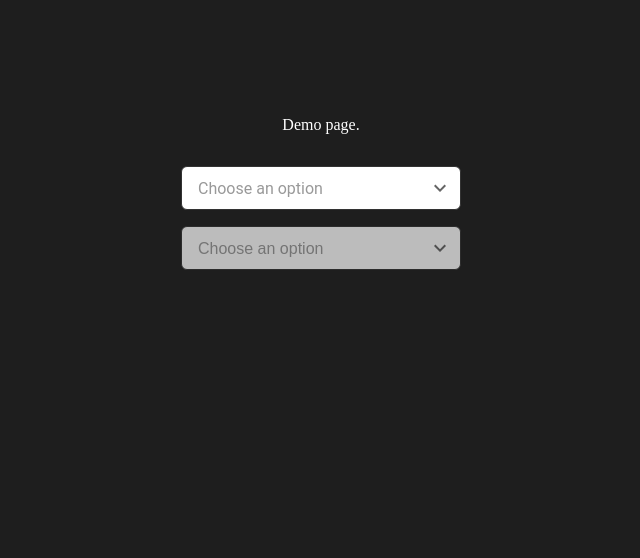
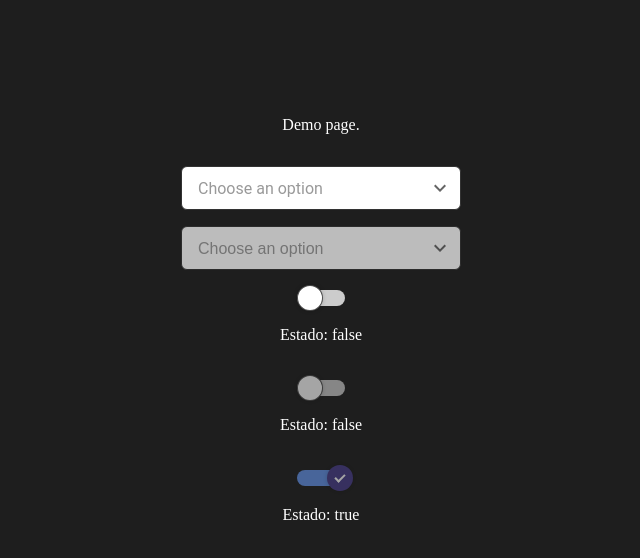
Before and after one commit to yujinishioka/componentes-reutilizaveis-angular, an Angular app: page / in a window 1280 px wide. Shown: the top 558 px of the page, without its empty margins (319-959 px from the left). Built offline with nearby package versions, Linux system fonts and the light colour scheme.

Commit message:
feat: componente switch implementado

```diff
--- a/src/app/pages/demo/demo.component.css
+++ b/src/app/pages/demo/demo.component.css
@@ -9,3 +9,9 @@
   align-items: center;
   justify-items: center;
 }
+
+.switch-container {
+  display: flex;
+  flex-direction: column;
+  align-items: center;
+}
--- a/src/app/pages/demo/demo.component.html
+++ b/src/app/pages/demo/demo.component.html
@@ -13,4 +13,24 @@
     [options]="selectOptions"
     [disabled]="true"
   ></app-custom-select>
+  <div class="switch-container">
+    <app-custom-switch
+      [(modelValue)]="switchState1"
+    ></app-custom-switch>
+    <p>Estado: {{ switchState1 }}</p>
+  </div>
+  <div class="switch-container">
+    <app-custom-switch
+      [(modelValue)]="switchState2"
+      [disabled]="true"
+    ></app-custom-switch>
+    <p>Estado: {{ switchState2 }}</p>
+  </div>
+  <div class="switch-container">
+    <app-custom-switch
+      [(modelValue)]="switchState3"
+      [disabled]="true"
+    ></app-custom-switch>
+    <p>Estado: {{ switchState3 }}</p>
+  </div>
 </div>
--- a/src/app/pages/demo/demo.component.ts
+++ b/src/app/pages/demo/demo.component.ts
@@ -1,11 +1,12 @@
 import { Component } from '@angular/core';
 import { FormsModule } from '@angular/forms';
 import { CustomSelectComponent } from '../../shared/components/custom-select/custom-select.component';
+import { CustomSwitchComponent } from '../../shared/components/custom-switch/custom-switch';
 
 @Component({
   selector: 'app-demo',
   standalone: true,
-  imports: [FormsModule, CustomSelectComponent],
+  imports: [FormsModule, CustomSelectComponent, CustomSwitchComponent],
   templateUrl: './demo.component.html',
   styleUrl: './demo.component.css'
 })
@@ -17,4 +18,8 @@ export class DemoComponent {
     { value: 'css', label: 'CSS' },
     { value: 'js', label: 'JavaScript' }
   ];
+
+  switchState1 = false;
+  switchState2 = false;
+  switchState3 = true;
 }
--- a/src/app/shared/components/custom-select/custom-select.component.css
+++ b/src/app/shared/components/custom-select/custom-select.component.css
@@ -43,7 +43,13 @@ select::after {
   color: var(--color);
 }
 
-select:hover {
+select:not(.disabled):hover {
   cursor: pointer;
   border-color: blue;
 }
+
+select.disabled {
+  background-color: var(--background);
+  color: var(--text-color-empty);
+  cursor: not-allowed;
+}
--- a/src/app/shared/components/custom-switch/custom-switch.css
+++ b/src/app/shared/components/custom-switch/custom-switch.css
@@ -0,0 +1,83 @@
+:host {
+  --color-unchecked: white;
+  --color-checked: #483D8B;
+  --track-unchecked: #ccc;
+  --track-checked: #6495ED;
+  --border-color: rgba(0, 0, 0, 0.7);
+  --border-width-md: 1px;
+  --icon-color: white;
+}
+
+.switch {
+  position: relative;
+  display: inline-block;
+  width: 3rem;
+  height: 1.5rem;
+  cursor: pointer;
+}
+
+.switch input {
+  opacity: 0;
+  width: 0;
+  height: 0;
+}
+
+.slider {
+  position: absolute;
+  top: 50%;
+  left: 0;
+  right: 0;
+  height: 1rem;
+  background-color: var(--track-unchecked);
+  border-radius: 100px;
+  transform: translateY(-50%);
+  transition: 0.4s;
+}
+
+.slider::before {
+  content: '';
+  position: absolute;
+  height: 1.5rem;
+  width: 1.5rem;
+  left: 0;
+  top: 50%;
+  transform: translateY(-50%);
+  background-color: var(--color-unchecked);
+  border: var(--border-width-md) solid var(--border-color);
+  border-radius: 100%;
+  transition: 0.4s;
+  box-shadow: 0 0 4px rgba(0,0,0,0.2);
+}
+
+.slider::after {
+  content: '';
+  position: absolute;
+  width: 4px;
+  height: 8px;
+  border: solid var(--icon-color);
+  border-width: 0 2px 2px 0;
+  transform: rotate(45deg) scale(0);
+  top: 0.1rem;
+  right: 0.1rem;
+  transition: transform 1.2s ease;
+}
+
+input:checked + .slider {
+  background-color: var(--track-checked);
+}
+
+input:checked + .slider::before {
+  transform: translate(30px, -50%);
+  background-color: var(--color-checked);
+  border-color: transparent;
+}
+
+input:checked + .slider::after {
+  transform: rotate(45deg) scale(1);
+}
+
+.switch.disabled {
+  opacity: 0.6;
+  pointer-events: none;
+  cursor: not-allowed;
+}
--- a/src/app/shared/components/custom-switch/custom-switch.html
+++ b/src/app/shared/components/custom-switch/custom-switch.html
@@ -1 +1,9 @@
-<p>custom-switch works!</p>
+<label class="switch" [class.disabled]="disabled">
+  <input
+    type="checkbox"
+    [checked]="modelValue"
+    (change)="toggle()"
+    [disabled]="disabled"
+  />
+  <span class="slider"></span>
+</label>
--- a/src/app/shared/components/custom-switch/custom-switch.ts
+++ b/src/app/shared/components/custom-switch/custom-switch.ts
@@ -1,12 +1,23 @@
-import { Component } from '@angular/core';
+import { CommonModule } from '@angular/common';
+import { Component, EventEmitter, Input, Output } from '@angular/core';
+import { FormsModule } from '@angular/forms';
 
 @Component({
   selector: 'app-custom-switch',
   standalone: true,
-  imports: [],
+  imports: [CommonModule, FormsModule],
   templateUrl: './custom-switch.html',
   styleUrl: './custom-switch.css'
 })
 export class CustomSwitchComponent {
+  @Input() disabled = false;
+  @Input() modelValue = false;
+  @Output() modelValueChange = new EventEmitter<boolean>();
 
+  toggle() {
+    if (!this.disabled) {
+      this.modelValue = !this.modelValue;
+      this.modelValueChange.emit(this.modelValue);
+    }
+  }
 }
```
